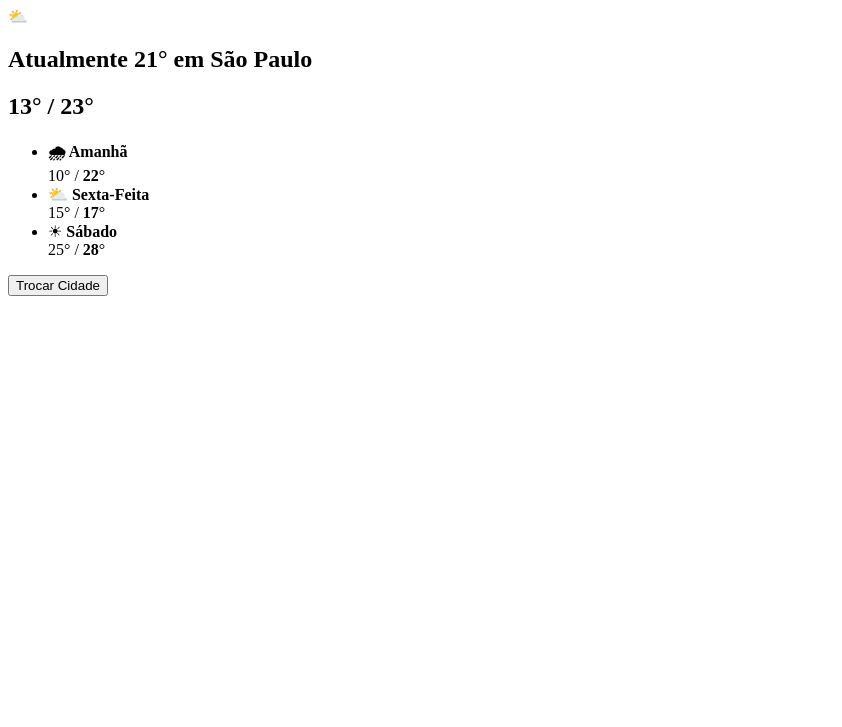
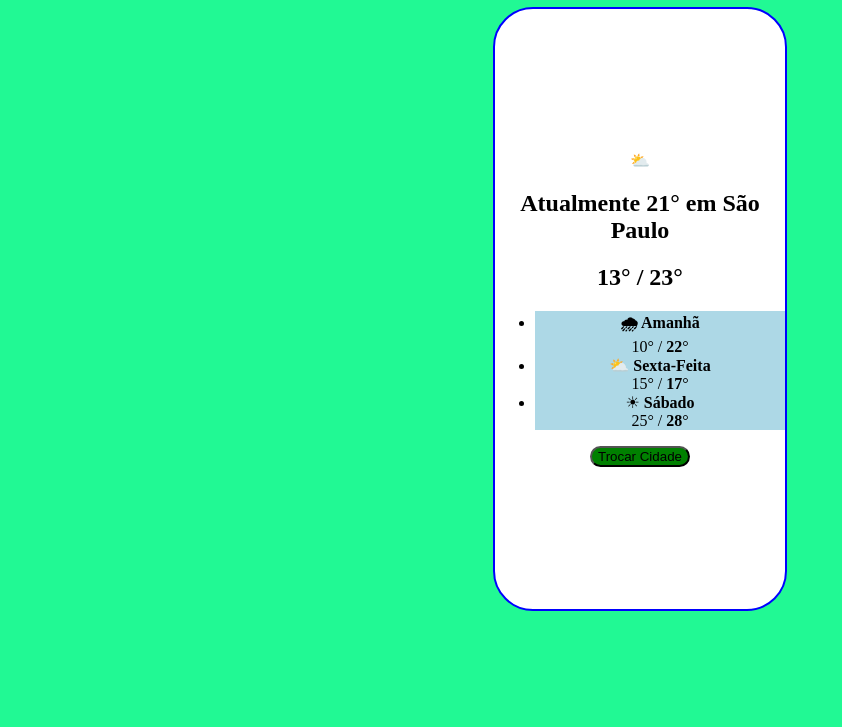
Before and after one commit to CaduBellomo/SOP_atv2_Egrp1, a plain HTML site: page index.html in a window 1280 px wide. Shown: the part 73-800 px from the top of the page, without its empty margins (0-842 px from the left). Drawn offline with Linux system fonts and the light colour scheme.

Commit message:
Adição do css externo

```diff
--- a/index.html
+++ b/index.html
@@ -3,10 +3,12 @@
 <head>
     <meta charset="UTF-8">
     <meta name="viewport" content="width=device-width, initial-scale=1.0">
+    <link rel="stylesheet" href="style.css">
     <title>SOP_atv2_Egrp1</title>
 </head>
 <body>
     <h1>Prática 2 - SOP</h1>
+    <div id="central">
     &#x26c5;
     <h2>Atualmente 21° em São Paulo</h2>
     <h2>13° / 23°</h2>
@@ -16,5 +18,6 @@
         <li>&#9728; <strong>Sábado</strong><br>25° / <strong>28</strong>°</li>
     </ul>
     <button>Trocar Cidade</button>
+    </div>
 </body>
 </html>
--- /dev/null
+++ b/style.css
@@ -0,0 +1,26 @@
+body{
+    background-color: rgb(33, 249, 148);
+}
+h1{
+    text-align: center;
+}
+#central{
+    background-color: white;
+    border-radius: 40px;
+    border: 2px;
+    border-style: solid;
+    border-color: blue;
+    width: 23%;
+    text-align: center;
+    align-content: center;
+    margin: 0 auto;
+    height: 600px;
+}
+li{
+    background-color: lightblue;
+    box-shadow: 3px;
+}
+button{
+    background-color: green;
+    border-radius: 20px;
+}
```
